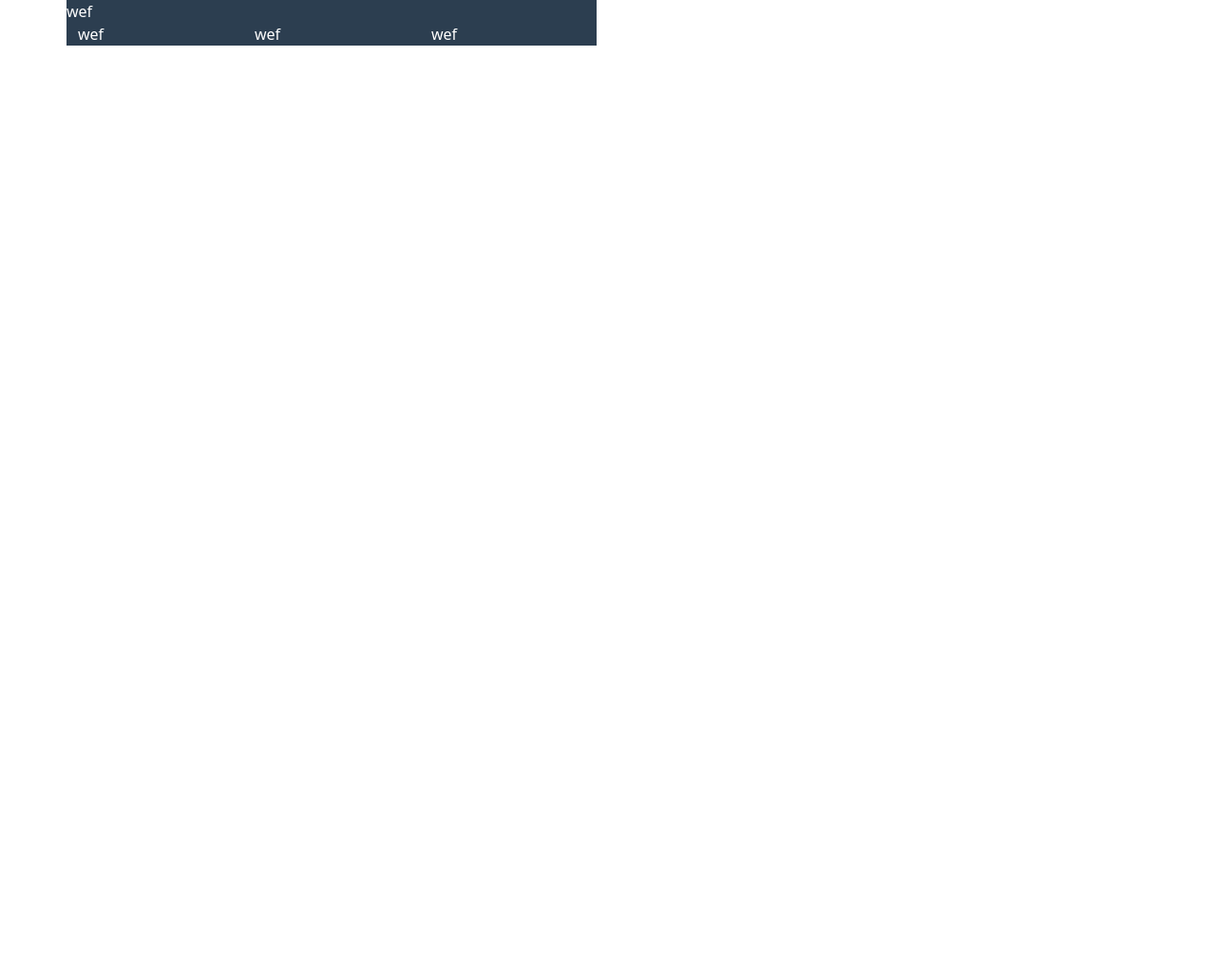
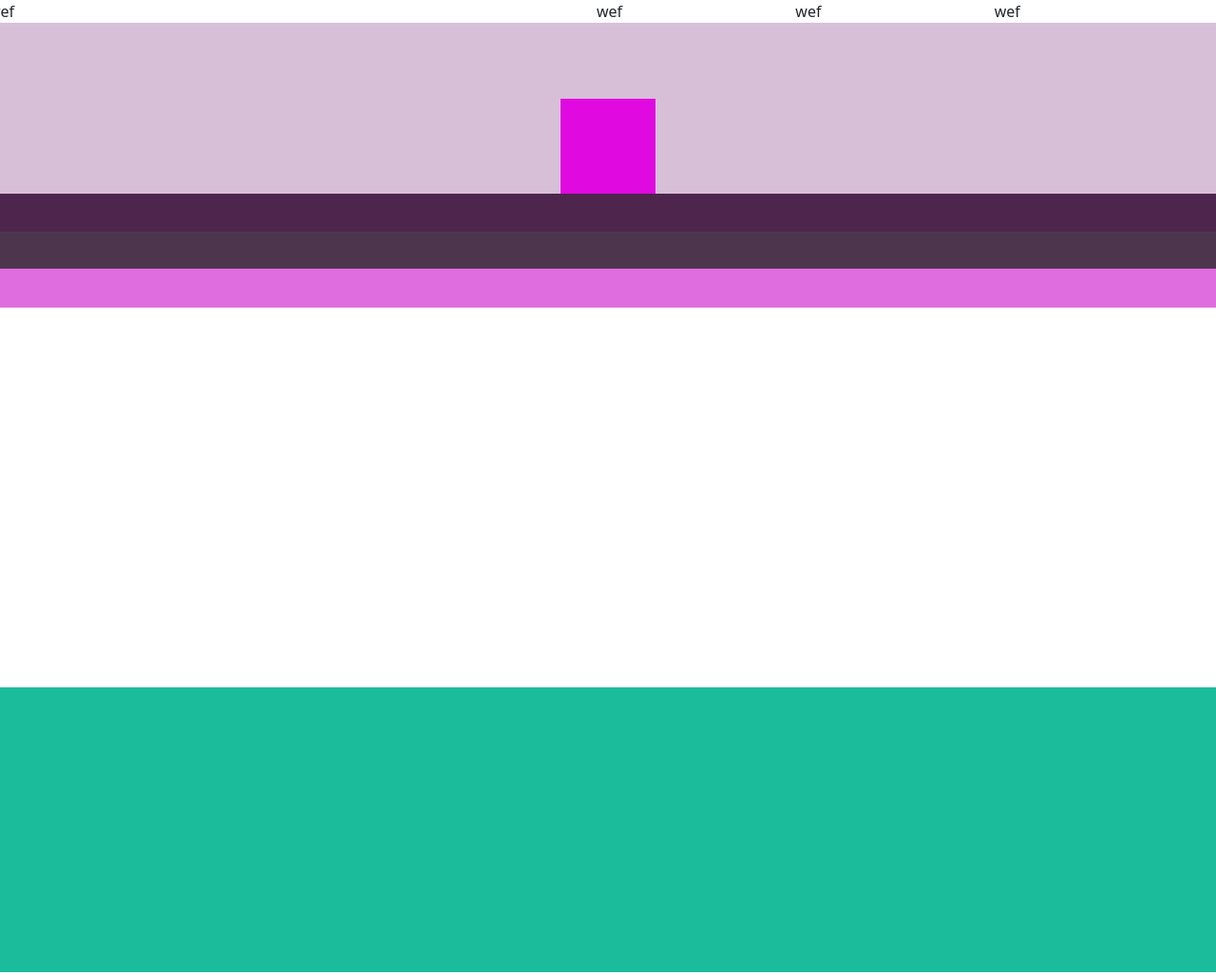
Before and after one commit to chry902/html-css-bootstrap-freelancer, a plain HTML site: page index.html in a window 1280 px wide. Shown: the top 1027 px of the page at 95% size. Before the commit the page ends 800 px from the top, so only its background shows below. Drawn offline with nearby package versions, Linux system fonts and the light colour scheme.

Commit message:
completamento section 1

```diff
--- a/index.html
+++ b/index.html
@@ -14,24 +14,34 @@
     </head>
     <body>
         <header>
-            <nav class="container col">
-
-                <div class="col-sm-6 row">wef</div>
-                <div class="col-sm-6 row">
-                    <div class="col">wef</div>
-                    <div class="col">wef</div>
-                    <div class="col">wef</div>
+            <nav>
+                <div class="row">
+                    <div class="col-sm-6 row">wef</div>
+                    <div class="col-sm-6 row">
+                        <div class="col">wef</div>
+                        <div class="col">wef</div>
+                        <div class="col">wef</div>
+                    </div>
                 </div>
-
             </nav>
         </header>
         <main>
-            <section class="portfolio"></section>
-            <section class="about"></section>
-            <section class="contact_me"></section>
+            <section class="head debug_head">
+                <div class="img_contain">
+                    <div class="img"></div>
+                </div>
+                <div class="title">
+                    <div class="titolo row"></div>
+                    <div class="stella row"></div>
+                    <div class="intestazioni row"></div>
+                </div>
+            </section>
+            <section class="portfolio debug_portfolio"></section>
+            <section class="about debug_about"></section>
+            <section class="contact_me debug_portfolio"></section>
 
         </main>
-        <footer>
+        <footer class="debug_footer">
             <div></div>
             <div></div>
             <div></div>
--- a/stayl.css
+++ b/stayl.css
@@ -1,4 +1,52 @@
+
+.head, .about{
+    background-color: rgba(26, 188, 156, 1);
+}
+
+
+.debug_portfolio{
+height: 400px;
+}
+.debug_head{
+    height: 300px;
+
+}
+.debug_about{
+    height: 300px;
+}
+.debug_footer{
+    height: 200px;
+    background-color:  rgba(44, 62, 80, 1);
+}
+
+
+.img_contain{
+    display: flex;
+    height: 60%;
+    background-color: thistle;
+    justify-content: center;
+    align-items: flex-end;
+}
+.img{
+    width: 100px;
+    height: 100px;
+    background-color: rgb(224, 9, 224);
+
+}
+.title{
+    width: 100%;
+    height: 40%;
+    background-color: rgb(223, 109, 223);
+}
 .row{
-    background-color: rgba(44, 62, 80, 1)!important;
-    color: white;
+    height: 33%;
 }
+.titolo{
+    background-color: rgb(77, 37, 77);
+}
+.stella{
+    background-color: rgb(77, 54, 77);
+}
+.intestazione{
+    background-color: rgb(71, 5, 71);
+}
```
